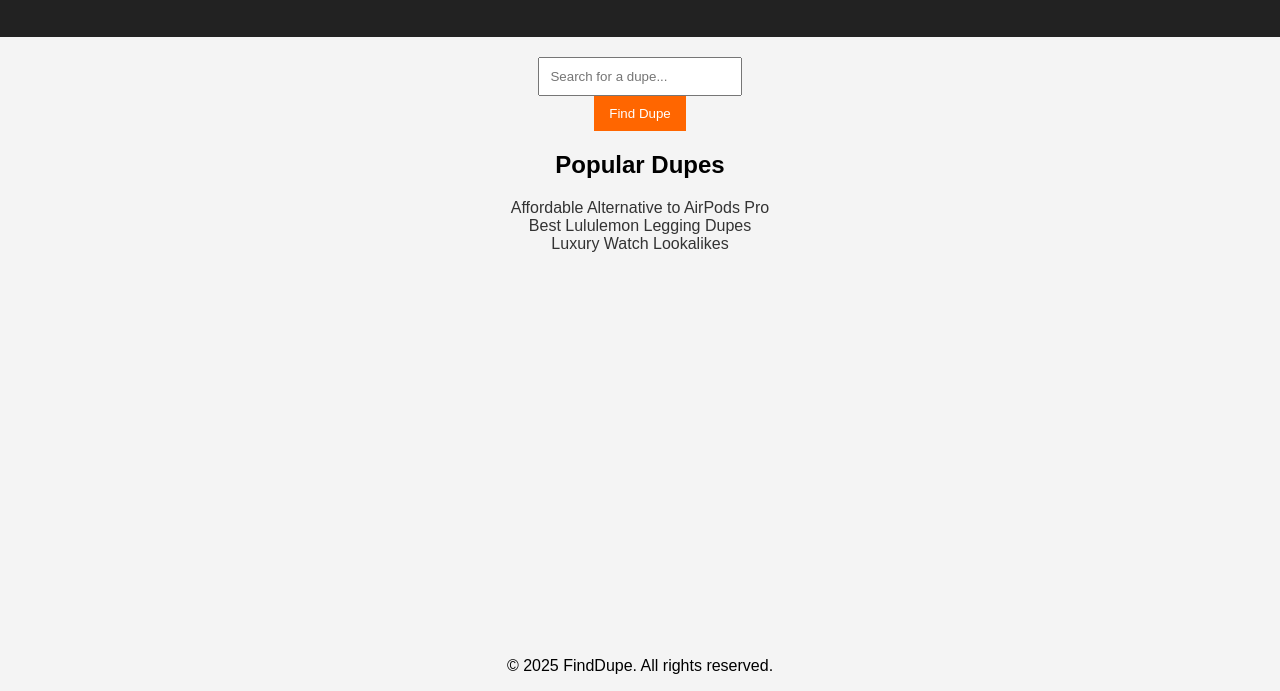
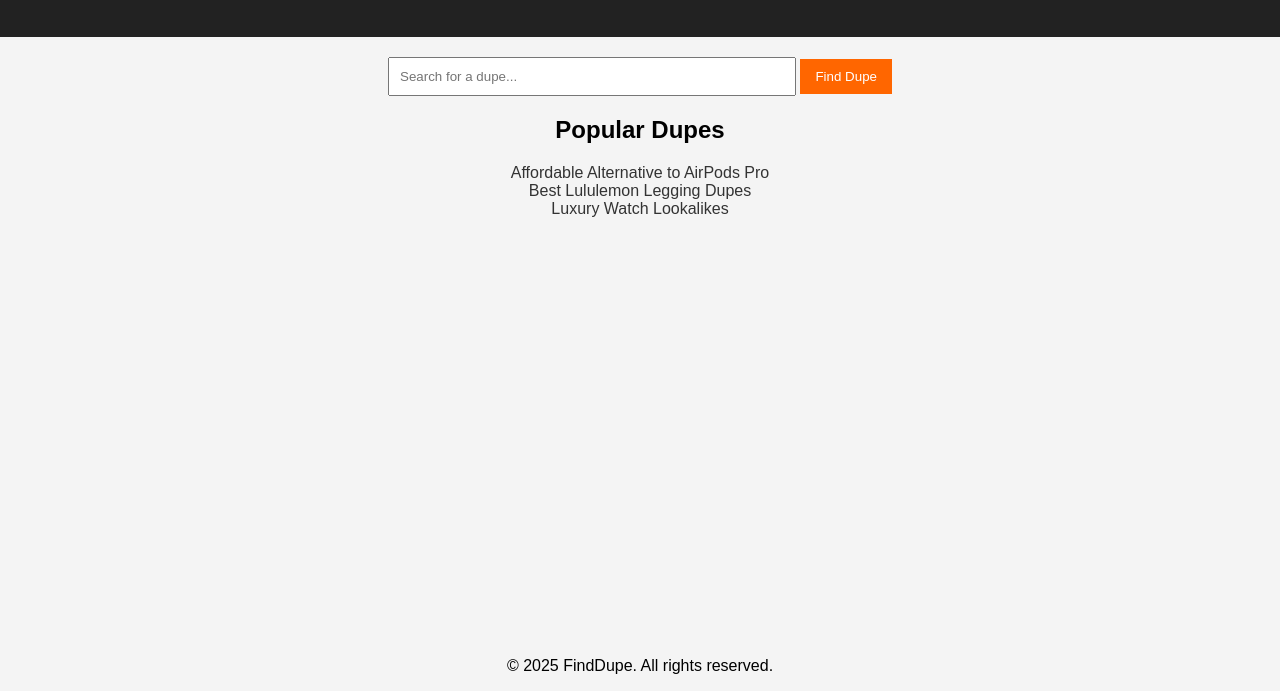
Before and after one commit to amclean75/finddupe, a website: page index.html in a window 1280 px wide. Shown: the part 131-822 px from the top of the page. Drawn offline with Linux system fonts and the light colour scheme.

Commit message:
style fix for desktop flex

```diff
--- a/assets/css/style.css
+++ b/assets/css/style.css
@@ -13,11 +13,13 @@ header {
 }
 
 .main-container {
-    display: inline-flex;
+    display: flex;
+    justify-content: space-evenly;
 }
 
 #search {
     margin: 20px;
+    width: 50%;
 }
 
 input {
```
